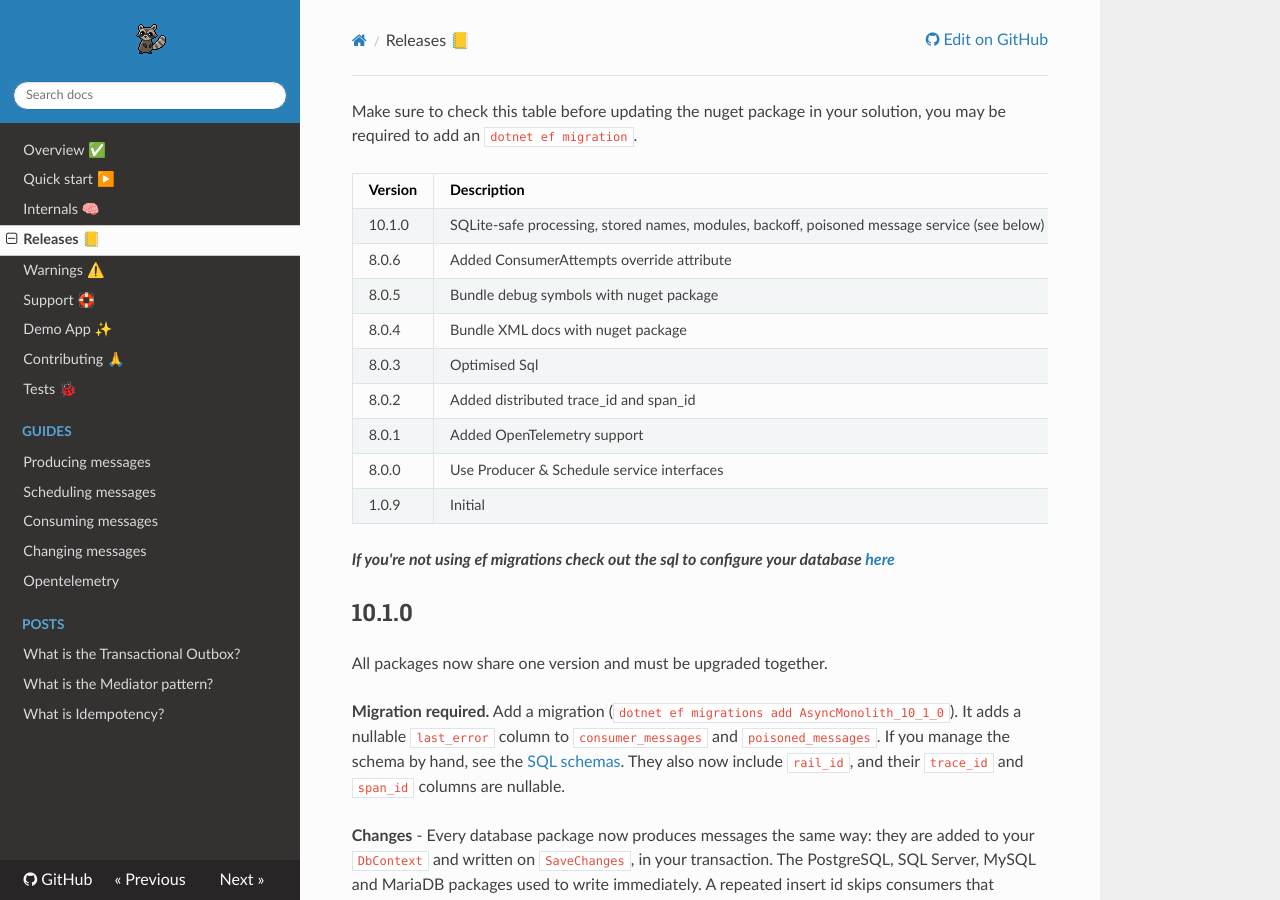
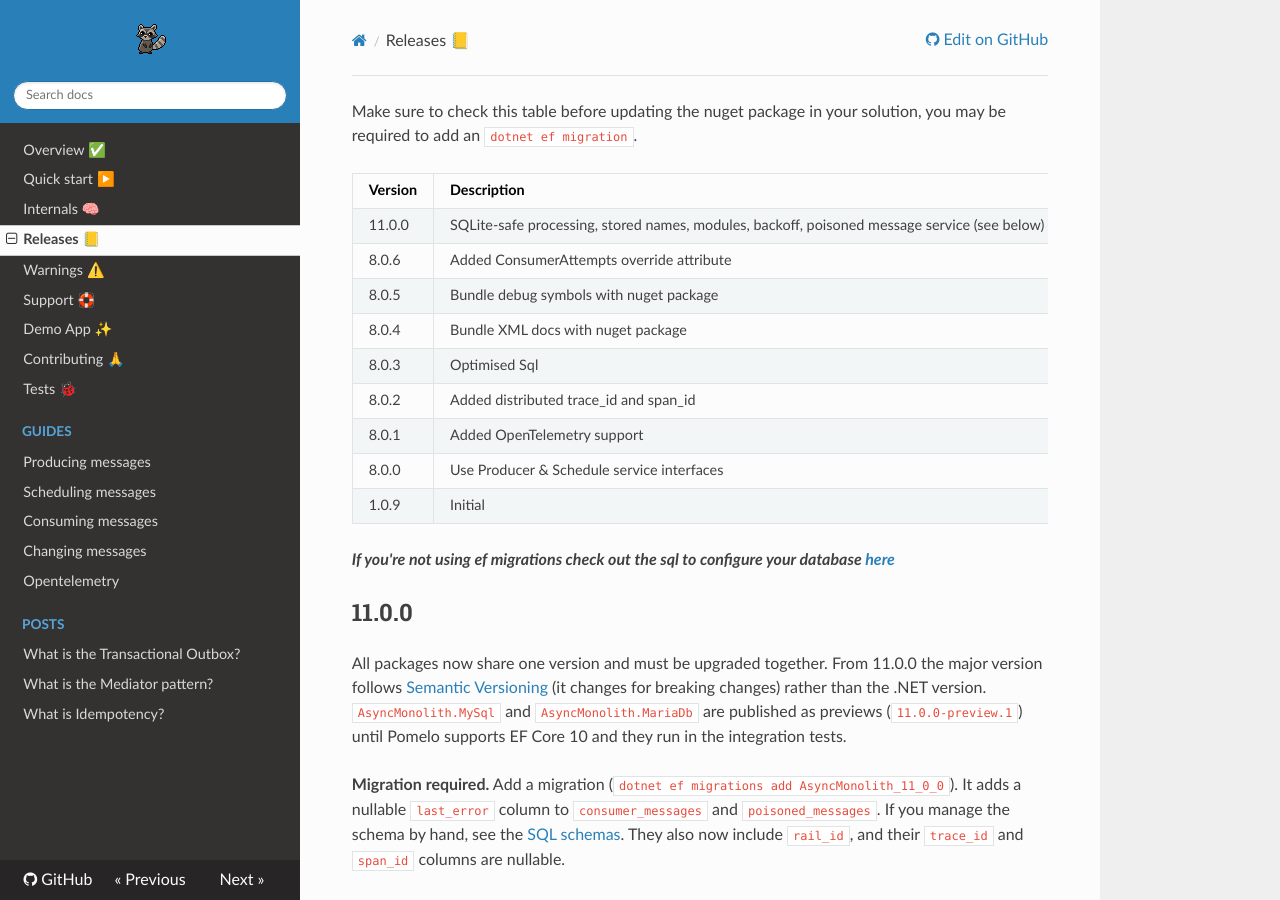
Before and after one commit to Timmoth/AsyncMonolith, an MkDocs documentation site: the page built from docs/releases.md, in a window 1280 px wide and 900 px high. Built offline with MkDocs 1.6.1, drawn with Linux system fonts in a browser that asks for light colours; nearby versions of some CDN libraries.

Commit message:
Version 11.0.0, with MySQL and MariaDB as previews
The release breaks existing users, so the major version moves to 11 and
follows Semantic Versioning from here instead of tracking .NET.
AsyncMonolith.MySql and AsyncMonolith.MariaDb pack as 11.0.0-preview.1
until Pomelo supports EF Core 10 and they run in the integration tests.

```diff
--- a/docs/releases.md
+++ b/docs/releases.md
@@ -2,7 +2,7 @@ Make sure to check this table before updating the nuget package in your solution
 
 | Version | Description                                | Migration Required |
 |---------|--------------------------------------------|--------------------|
-| 10.1.0  | SQLite-safe processing, stored names, modules, backoff, poisoned message service (see below) | Yes |
+| 11.0.0  | SQLite-safe processing, stored names, modules, backoff, poisoned message service (see below) | Yes |
 | 8.0.6   | Added ConsumerAttempts override attribute  | No                 |
 | 8.0.5   | Bundle debug symbols with nuget package    | No                 |
 | 8.0.4   | Bundle XML docs with nuget package         | No                 |
@@ -15,11 +15,11 @@ Make sure to check this table before updating the nuget package in your solution
 ***If you're not using ef migrations check out the sql to configure your database [here](https://github.com/Timmoth/AsyncMonolith/tree/main/Schemas)***
 
 
-## 10.1.0
+## 11.0.0
 
-All packages now share one version and must be upgraded together.
+All packages now share one version and must be upgraded together. From 11.0.0 the major version follows [Semantic Versioning](https://semver.org) (it changes for breaking changes) rather than the .NET version. `AsyncMonolith.MySql` and `AsyncMonolith.MariaDb` are published as previews (`11.0.0-preview.1`) until Pomelo supports EF Core 10 and they run in the integration tests.
 
-**Migration required.** Add a migration (`dotnet ef migrations add AsyncMonolith_10_1_0`). It adds a nullable `last_error` column to `consumer_messages` and `poisoned_messages`. If you manage the schema by hand, see the [SQL schemas](https://github.com/Timmoth/AsyncMonolith/tree/main/Schemas). They also now include `rail_id`, and their `trace_id` and `span_id` columns are nullable.
+**Migration required.** Add a migration (`dotnet ef migrations add AsyncMonolith_11_0_0`). It adds a nullable `last_error` column to `consumer_messages` and `poisoned_messages`. If you manage the schema by hand, see the [SQL schemas](https://github.com/Timmoth/AsyncMonolith/tree/main/Schemas). They also now include `rail_id`, and their `trace_id` and `span_id` columns are nullable.
 
 **Changes**
 - Every database package now produces messages the same way: they are added to your `DbContext` and written on `SaveChanges`, in your transaction. The PostgreSQL, SQL Server, MySQL and MariaDB packages used to write immediately. A repeated insert id skips consumers that already have a pending message with it, on every database.
```
Also changed, not shown: 3 other files.
